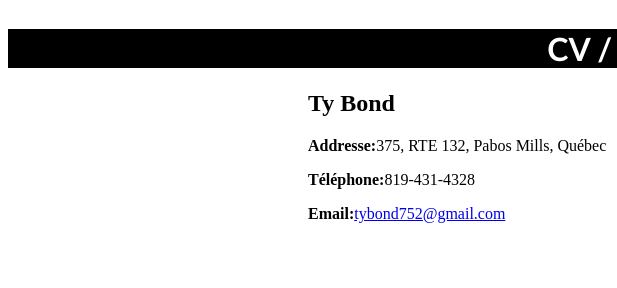
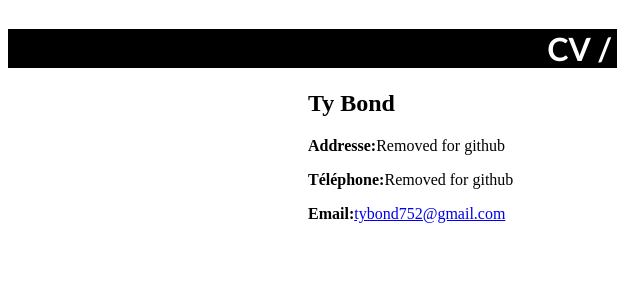
Before and after one commit to TyBondIT/HTML-CSS, a plain HTML site: page index.html in a window 1280 px wide. Shown: the top 288 px of the page, 0-617 px from the left. Drawn offline with Linux system fonts and the light colour scheme.

Commit message:
Update index.html

```diff
--- a/index.html
+++ b/index.html
@@ -12,8 +12,8 @@
     <img src="74027747.jpg">
     <h2>Ty Bond </h2>
 <div class="Contact-Info">
-    <p><strong>Addresse:</strong>375, RTE 132, Pabos Mills, Québec</p>
-    <p><strong>Téléphone:</strong>819-431-4328</p>
+    <p><strong>Addresse:</strong>Removed for github</p>
+    <p><strong>Téléphone:</strong>Removed for github</p>
     <p><strong>Email:</strong><a href="mailto:tybond752@gmail.com">tybond752@gmail.com</a></p>
 </div>
 <br>
```
